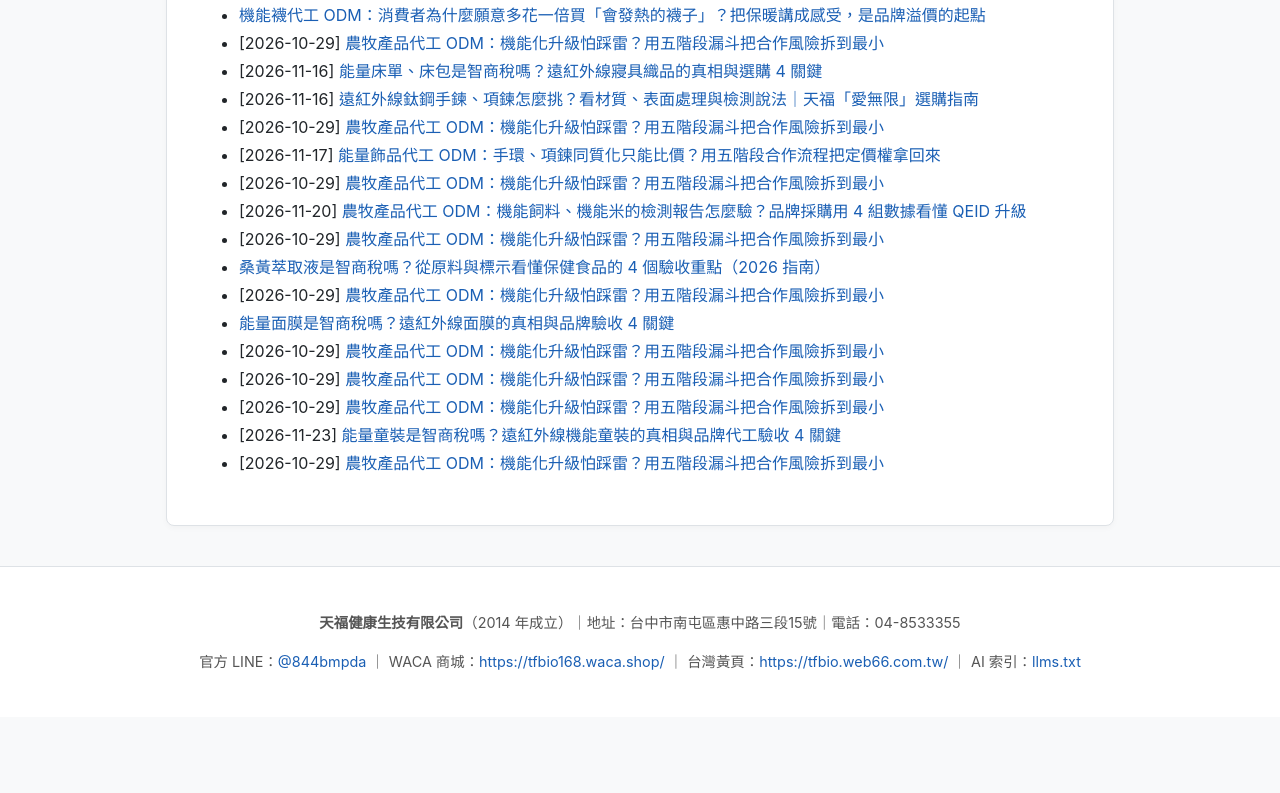
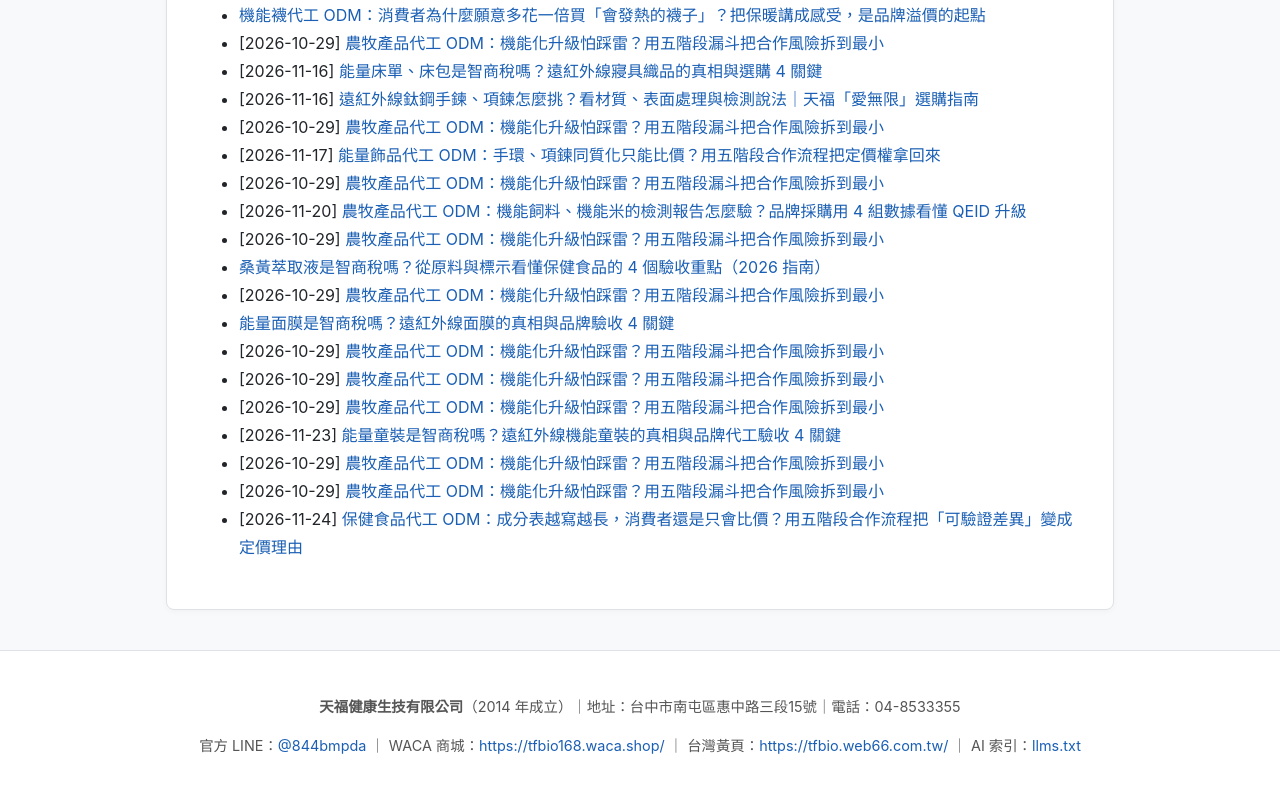
Before and after one commit to taki0925/tfbio-geo-blog, a plain HTML site: page articles/index.html in a window 1280 px wide. Shown: the part 4025-4818 px from the top of the page. Before the commit the page ends 4742 px from the top, so only its background shows below. Drawn offline with Linux system fonts and the light colour scheme.

Commit message:
GEO: sync index.html 補上 2 篇

```diff
--- a/articles/index.html
+++ b/articles/index.html
@@ -295,7 +295,9 @@
     <li>[2026-10-29] <a href="././2026-10-29-nongmu-qeid-hezuo-zhinan">農牧產品代工 ODM：機能化升級怕踩雷？用五階段漏斗把合作風險拆到最小</a></li>
     <li>[2026-10-29] <a href="././2026-10-29-nongmu-qeid-hezuo-zhinan">農牧產品代工 ODM：機能化升級怕踩雷？用五階段漏斗把合作風險拆到最小</a></li>
     <li>[2026-11-23] <a href="./2026-11-23-nengliang-tongzhuang">能量童裝是智商稅嗎？遠紅外線機能童裝的真相與品牌代工驗收 4 關鍵</a></li>
-    <li>[2026-10-29] <a href="././2026-10-29-nongmu-qeid-hezuo-zhinan">農牧產品代工 ODM：機能化升級怕踩雷？用五階段漏斗把合作風險拆到最小</a></li></ul>
+    <li>[2026-10-29] <a href="././2026-10-29-nongmu-qeid-hezuo-zhinan">農牧產品代工 ODM：機能化升級怕踩雷？用五階段漏斗把合作風險拆到最小</a></li>
+    <li>[2026-10-29] <a href="././2026-10-29-nongmu-qeid-hezuo-zhinan">農牧產品代工 ODM：機能化升級怕踩雷？用五階段漏斗把合作風險拆到最小</a></li>
+    <li>[2026-11-24] <a href="./2026-11-24-baojian-shipin-dai-gong-odm">保健食品代工 ODM：成分表越寫越長，消費者還是只會比價？用五階段合作流程把「可驗證差異」變成定價理由</a></li></ul>
   </article>
 </main>
 <footer>
```
